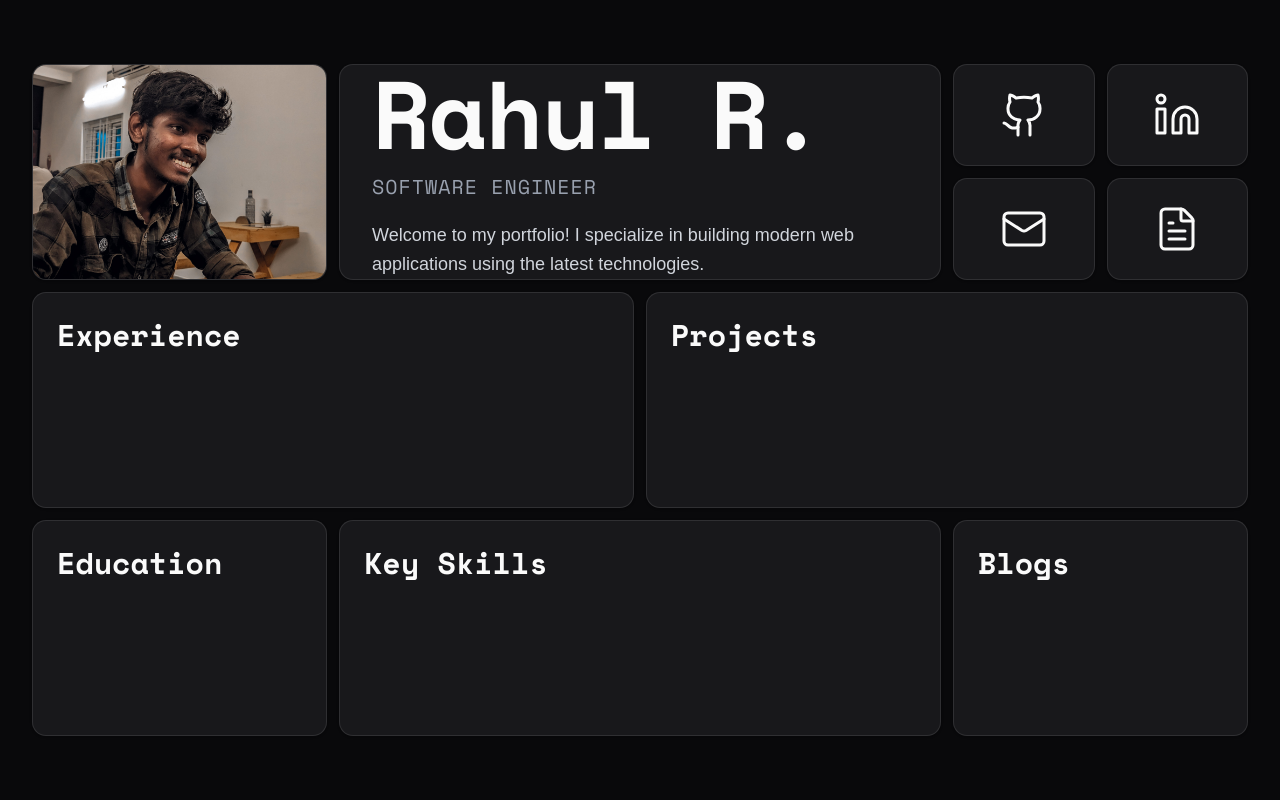
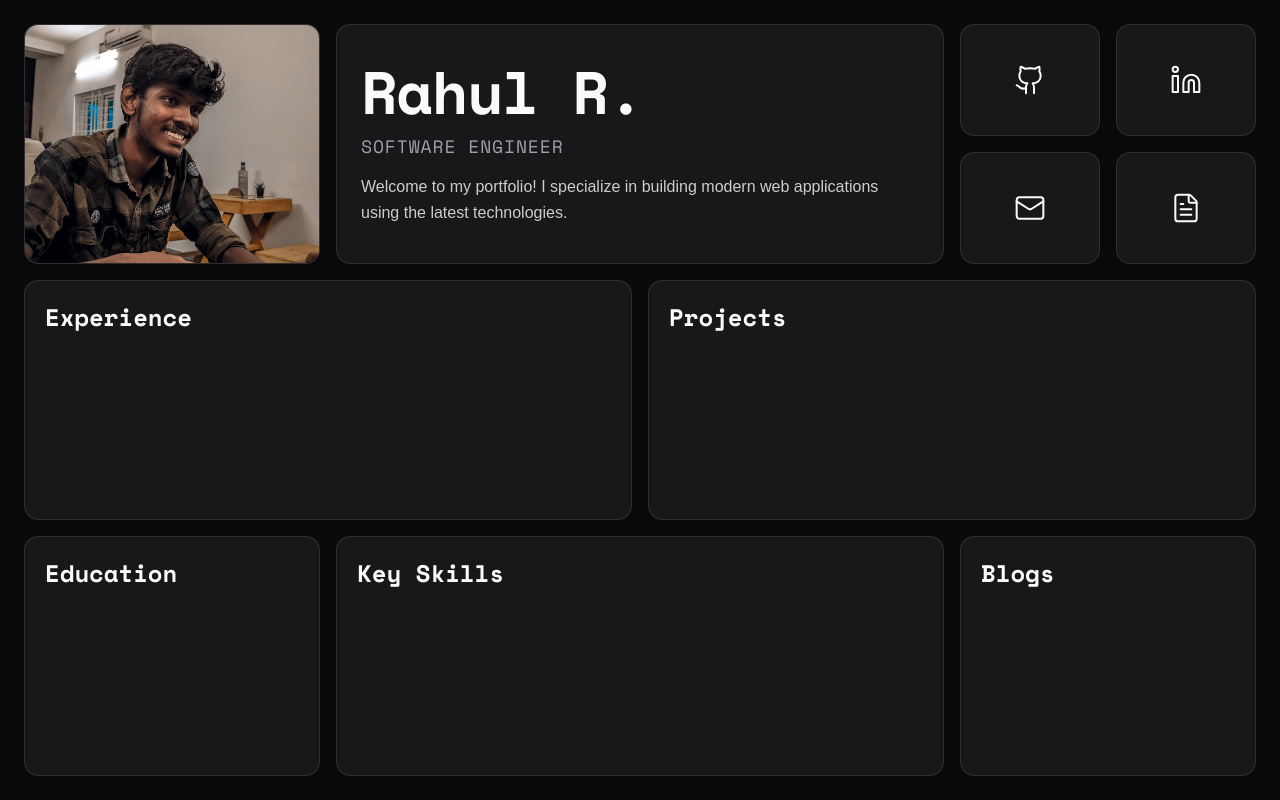
Before and after one commit to rahulr-dev/rahulr-dev.github.io, a Next.js app: page / in a window 1280 px wide. Built offline with nearby package versions, Linux system fonts and the light colour scheme; a web font is replaced by a local one.

Commit message:
feat: Improved UI & UX

```diff
--- a/app/globals.css
+++ b/app/globals.css
@@ -116,7 +116,17 @@
   * {
     @apply border-border outline-ring/50;
   }
+
+  html {
+    overflow: hidden;
+  }
+
   body {
-    @apply bg-background text-foreground;
+    @apply bg-background text-foreground antialiased overflow-hidden;
+  }
+
+  /* Improved focus styles for accessibility */
+  *:focus-visible {
+    @apply outline-2 outline-offset-2 outline-ring;
   }
 }
--- a/app/page.tsx
+++ b/app/page.tsx
@@ -4,53 +4,71 @@ import Image from "next/image";
 
 export default function Home() {
   return (
-    <main className="h-screen max-w-7xl mx-auto px-4 sm:px-6 lg:px-8 py-8 overflow-hidden flex items-center">
+    <main className="h-screen max-w-[1310px] mx-auto px-3 sm:px-4 lg:px-6 py-3 sm:py-4 lg:py-6 overflow-hidden">
       {/* GRID CONTAINER:
         - Mobile: 1 column (auto height)
         - Tablet (md): 4 columns
         - Desktop (lg): 8 columns
-        - gap-3: Smaller gap to fit everything
-        - h-[calc(100%-4rem)]: Takes full height minus top/bottom margin
-        - grid-rows-[repeat(6,1fr)]: 6 equal rows for lg screens
+        - Compact spacing to fit in viewport
+        - Fixed heights for single screen display
       */}
-      <div className="grid grid-cols-1 md:grid-cols-4 lg:grid-cols-8 gap-3 w-full h-[calc(100%-4rem)] lg:grid-rows-[repeat(6,1fr)]">
+      <div className="grid grid-cols-1 md:grid-cols-4 lg:grid-cols-8 gap-2 sm:gap-3 lg:gap-4 w-full h-full lg:grid-rows-[repeat(6,1fr)]">
         {/* HERO CARD: Profile Picture - 2x2 on md+, full width on mobile */}
-        <Card className="col-span-1 md:col-span-2 lg:col-span-2 row-span-2 overflow-hidden p-0">
-          <Image
-            className="object-cover w-full h-full"
-            src="/profile.jpg"
-            alt="Profile Picture"
-            width={300}
-            height={300}
-          />
+        <Card className="col-span-1 md:col-span-2 lg:col-span-2 md:row-span-2 overflow-hidden p-0 group transition-all duration-300 hover:shadow-xl h-48 md:h-auto">
+          <div className="relative w-full h-full">
+            <Image
+              className="select-none object-cover w-full h-full transition-transform duration-700 group-hover:scale-105 animate-in fade-in"
+              src="/profile.jpg"
+              alt="Profile Picture"
+              width={400}
+              height={400}
+              priority
+            />
+          </div>
         </Card>
         {/* HERO CARD: Introduction Text - 4x2 on lg, 2x2 on md, full width on mobile */}
-        <Card className="col-span-1 md:col-span-2 lg:col-span-4 row-span-2 flex flex-col justify-center p-6 lg:p-8">
-          <div className="flex flex-col text-center md:text-left space-y-3">
-            <h1 className="text-5xl md:text-6xl lg:text-8xl font-bold font-mono tracking-tight">
+        <Card className="col-span-1 md:col-span-2 lg:col-span-4 md:row-span-2 flex flex-col justify-center p-4 sm:p-5 lg:p-6 transition-all duration-300 hover:shadow-xl h-48 md:h-auto">
+          <div className="flex flex-col text-center md:text-left space-y-2 sm:space-y-2.5">
+            <h1 className="text-3xl sm:text-4xl md:text-5xl lg:text-6xl font-bold font-mono tracking-tight animate-in fade-in slide-in-from-bottom-4 duration-700">
               Rahul R.
             </h1>
-            <p className="text-sm md:text-base lg:text-xl text-gray-500 dark:text-gray-400 font-md font-mono tracking-wider">
-              SOFTWARE ENGINEER
+            <p className="text-xs sm:text-sm md:text-base lg:text-lg text-muted-foreground font-medium font-mono tracking-wider uppercase animate-in fade-in slide-in-from-bottom-4 duration-700 delay-100">
+              Software Engineer
             </p>
-            <p className="text-sm md:text-base lg:text-lg text-gray-600 dark:text-gray-300 font-normal leading-relaxed pt-2">
+            <p className="text-xs sm:text-sm md:text-base text-foreground/80 font-normal leading-relaxed pt-1 max-w-2xl animate-in fade-in slide-in-from-bottom-4 duration-700 delay-200">
               Welcome to my portfolio! I specialize in building modern web
               applications using the latest technologies.
             </p>
           </div>
         </Card>
         {/* STANDARD CARDS: Social Icons - 1x1 each, stacked on mobile, row on md+ */}
-        <Card className="col-span-1 md:col-span-1 lg:col-span-1 row-span-1 flex items-center justify-center p-4 hover:bg-zinc-100 dark:hover:bg-zinc-800 transition-colors cursor-pointer">
-          <Github size={48} strokeWidth={1.5} />
+        <Card className="col-span-1 md:col-span-1 lg:col-span-1 md:row-span-1 h-20 md:h-auto flex items-center justify-center p-3 hover:bg-accent transition-all duration-300 cursor-pointer group hover:shadow-lg">
+          <Github
+            className="transition-transform duration-300 group-hover:scale-110"
+            size={32}
+            strokeWidth={1.5}
+          />
         </Card>
-        <Card className="col-span-1 md:col-span-1 lg:col-span-1 row-span-1 flex items-center justify-center p-4 hover:bg-zinc-100 dark:hover:bg-zinc-800 transition-colors cursor-pointer">
-          <Linkedin size={48} strokeWidth={1.5} />
+        <Card className="col-span-1 md:col-span-1 lg:col-span-1 md:row-span-1 h-20 md:h-auto flex items-center justify-center p-3 hover:bg-accent transition-all duration-300 cursor-pointer group hover:shadow-lg">
+          <Linkedin
+            className="transition-transform duration-300 group-hover:scale-110"
+            size={32}
+            strokeWidth={1.5}
+          />
         </Card>
-        <Card className="col-span-1 md:col-span-1 lg:col-span-1 row-span-1 flex items-center justify-center p-4 hover:bg-zinc-100 dark:hover:bg-zinc-800 transition-colors cursor-pointer">
-          <Mail size={48} strokeWidth={1.5} />
+        <Card className="col-span-1 md:col-span-1 lg:col-span-1 md:row-span-1 h-20 md:h-auto flex items-center justify-center p-3 hover:bg-accent transition-all duration-300 cursor-pointer group hover:shadow-lg">
+          <Mail
+            className="transition-transform duration-300 group-hover:scale-110"
+            size={32}
+            strokeWidth={1.5}
+          />
         </Card>
-        <Card className="col-span-1 md:col-span-1 lg:col-span-1 row-span-1 flex items-center justify-center p-4 hover:bg-zinc-100 dark:hover:bg-zinc-800 transition-colors cursor-pointer">
-          <FileText size={48} strokeWidth={1.5} />
+        <Card className="col-span-1 md:col-span-1 lg:col-span-1 md:row-span-1 h-20 md:h-auto flex items-center justify-center p-3 hover:bg-accent transition-all duration-300 cursor-pointer group hover:shadow-lg">
+          <FileText
+            className="transition-transform duration-300 group-hover:scale-110"
+            size={32}
+            strokeWidth={1.5}
+          />
         </Card>
         {/* <Card className="flex items-center justify-center p-6 hover:bg-zinc-100 dark:hover:bg-zinc-800 transition-colors cursor-pointer">
           <Mail size={48} strokeWidth={1} />
@@ -64,34 +82,39 @@ export default function Home() {
         <Card className="flex items-center justify-center p-6 hover:bg-zinc-100 dark:hover:bg-zinc-800 transition-colors cursor-pointer">
           <Mail size={48} strokeWidth={1} />
         </Card> */}
-        {/* 2nd Row: Education, Projects, Blogs */}
+        {/* 2nd Row: Experience, Projects */}
 
-        <Card className="col-span-1 md:col-span-2 lg:col-span-4 row-span-2 flex flex-col p-6">
-          <h2 className="text-xl md:text-2xl lg:text-3xl font-bold font-mono">
+        <Card className="col-span-1 md:col-span-2 lg:col-span-4 md:row-span-2 h-40 md:h-auto flex flex-col p-3 sm:p-4 lg:p-5 transition-all duration-300 hover:shadow-xl group">
+          <h2 className="text-lg sm:text-xl lg:text-2xl font-bold font-mono mb-2 group-hover:text-primary transition-colors">
             Experience
           </h2>
+          <div className="flex-1 flex items-center justify-center text-muted-foreground"></div>
         </Card>
-        <Card className="col-span-1 md:col-span-2 lg:col-span-4 row-span-2 flex flex-col p-6">
-          <h2 className="text-xl md:text-2xl lg:text-3xl font-bold font-mono">
+        <Card className="col-span-1 md:col-span-2 lg:col-span-4 md:row-span-2 h-40 md:h-auto flex flex-col p-3 sm:p-4 lg:p-5 transition-all duration-300 hover:shadow-xl group">
+          <h2 className="text-lg sm:text-xl lg:text-2xl font-bold font-mono mb-2 group-hover:text-primary transition-colors">
             Projects
           </h2>
+          <div className="flex-1 flex items-center justify-center text-muted-foreground"></div>
         </Card>
 
-        {/* 3rd Row: Key Skills and Additional Card */}
-        <Card className="col-span-1 md:col-span-2 lg:col-span-2 row-span-2 flex flex-col p-6">
-          <h2 className="text-xl md:text-2xl lg:text-3xl font-bold font-mono">
+        {/* 3rd Row: Education, Key Skills, and Blogs */}
+        <Card className="col-span-1 md:col-span-2 lg:col-span-2 md:row-span-2 h-40 md:h-auto flex flex-col p-3 sm:p-4 lg:p-5 transition-all duration-300 hover:shadow-xl group">
+          <h2 className="text-lg sm:text-xl lg:text-2xl font-bold font-mono mb-2 group-hover:text-primary transition-colors">
             Education
           </h2>
+          <div className="flex-1 flex items-center justify-center text-muted-foreground"></div>
         </Card>
-        <Card className="col-span-1 md:col-span-2 lg:col-span-4 row-span-2 flex flex-col p-6">
-          <h2 className="text-xl md:text-2xl lg:text-3xl font-bold font-mono">
+        <Card className="col-span-1 md:col-span-2 lg:col-span-4 md:row-span-2 h-40 md:h-auto flex flex-col p-3 sm:p-4 lg:p-5 transition-all duration-300 hover:shadow-xl group">
+          <h2 className="text-lg sm:text-xl lg:text-2xl font-bold font-mono mb-2 group-hover:text-primary transition-colors">
             Key Skills
           </h2>
+          <div className="flex-1 flex items-center justify-center text-muted-foreground"></div>
         </Card>
-        <Card className="col-span-1 md:col-span-2 lg:col-span-2 row-span-2 flex flex-col p-6">
-          <h2 className="text-xl md:text-2xl lg:text-3xl font-bold font-mono">
+        <Card className="col-span-1 md:col-span-2 lg:col-span-2 md:row-span-2 h-40 md:h-auto flex flex-col p-3 sm:p-4 lg:p-5 transition-all duration-300 hover:shadow-xl group">
+          <h2 className="text-lg sm:text-xl lg:text-2xl font-bold font-mono mb-2 group-hover:text-primary transition-colors">
             Blogs
           </h2>
+          <div className="flex-1 flex items-center justify-center text-muted-foreground"></div>
         </Card>
         {/* FUTURE CARDS:
             Just add a new <Card> here.
```
